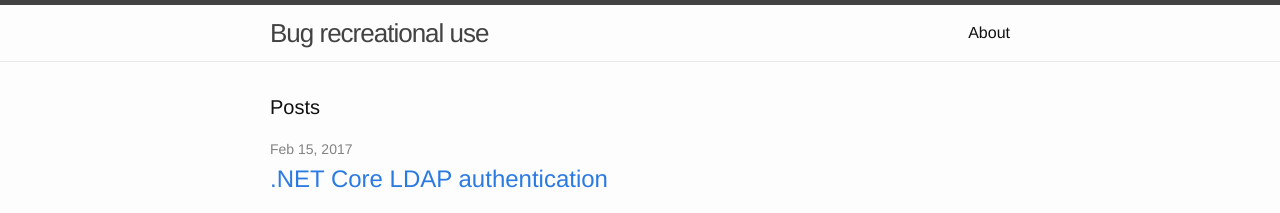
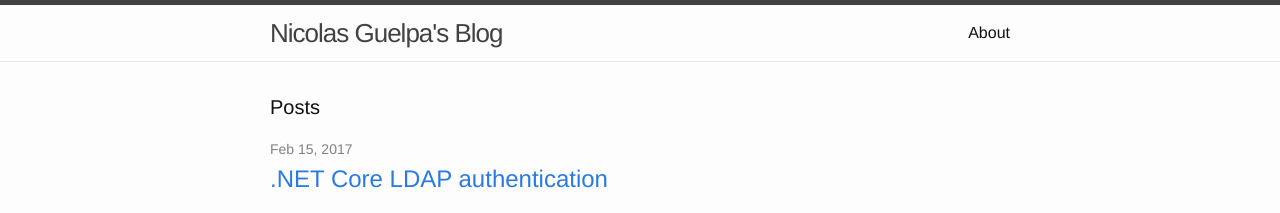
Before and after one commit to cheesemacfly/cheesemacfly.github.io, a Jekyll site: the page built from index.html, in a window 1280 px wide. Shown: the top 213 px of the page. Built offline with Jekyll 4.4.1, drawn with Linux system fonts in a browser that asks for light colours; nearby versions of some CDN libraries.

Commit message:
Changing the name of the blog

```diff
--- a/_config.yml
+++ b/_config.yml
@@ -1,5 +1,5 @@
 # Site settings
-title: "Bug recreational use"
+title: "Nicolas Guelpa's Blog"
 email: "nicolas@guelpa.me"
 description:
 baseurl: "" # the subpath of your site, e.g. /blog/
```
